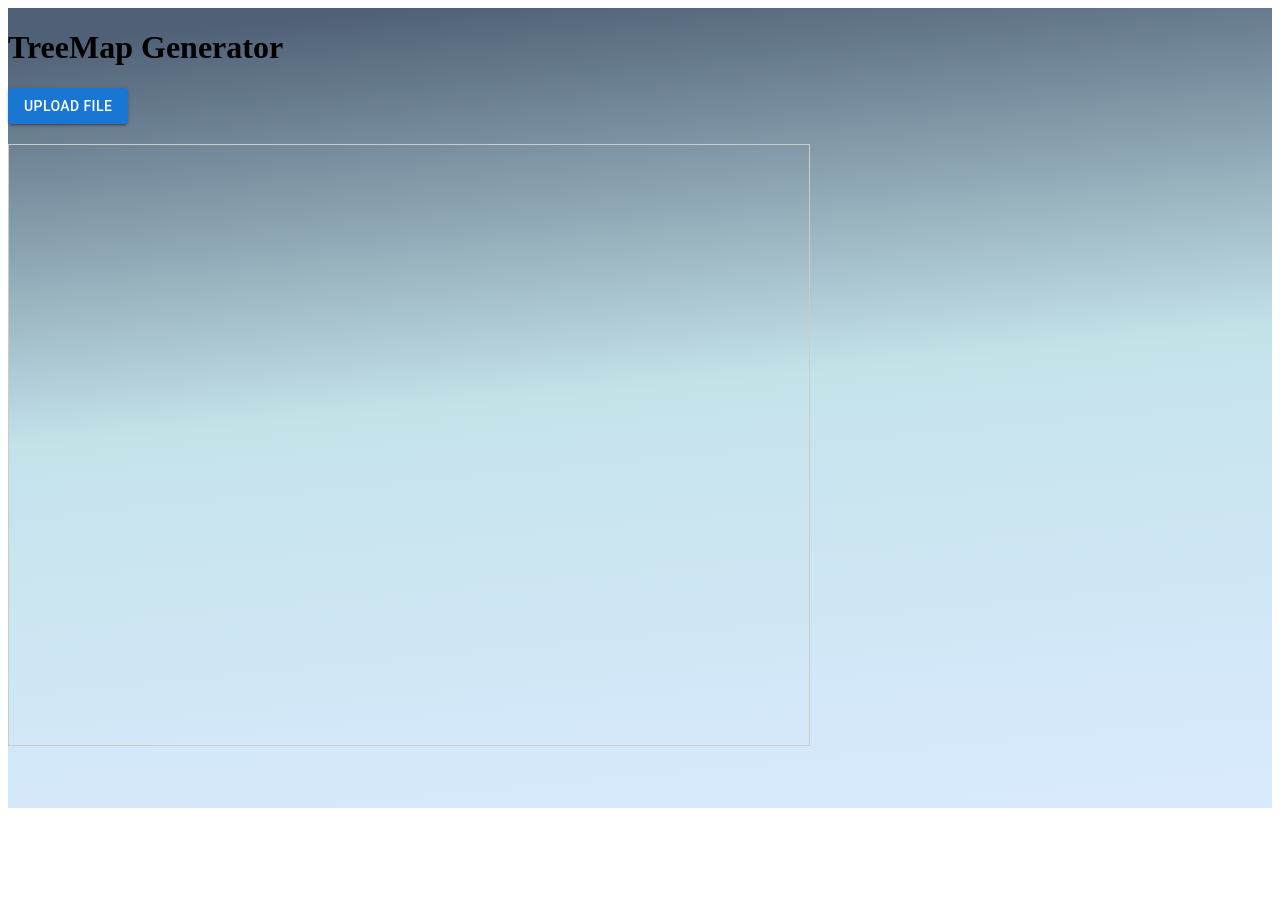
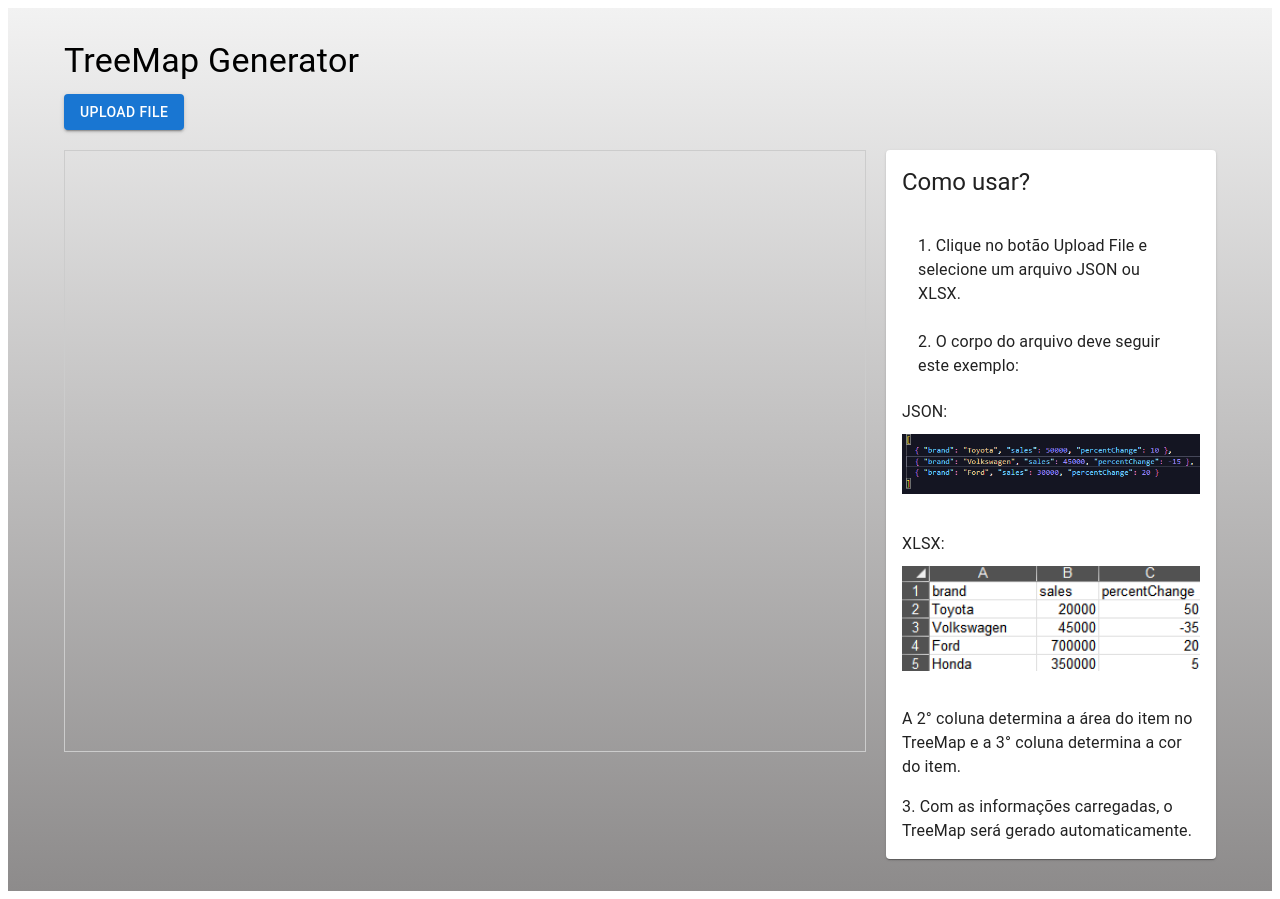
Before and after one commit to VeviciSoftware/treemap-generator, a React (Vite) app: page / in a window 1280 px wide. Before the commit the page ends 816 px from the top, so only its background shows below. Built offline with nearby package versions, Linux system fonts and the light colour scheme.

Commit message:
:lipstick: style: corrigindo layout e adicionando componente de Como Usar

```diff
--- a/src/App.jsx
+++ b/src/App.jsx
@@ -3,7 +3,7 @@ import styled from 'styled-components'
 import MainPage from './assets/components/MainPage'
 
 const FundoGradiente = styled.div`
-  background: linear-gradient(174.61deg, #506177 4.16%, #c4e3e9 48%, #d9eaff 96.76%);
+  background: linear-gradient(180deg, #F2F2F2 0%, #8d8b8b 100%);
   width: 100%;
   min-height: 100vh;
 `
@@ -30,7 +30,6 @@ function App() {
           </MainContainer>
         </AppContainer>
       </FundoGradiente>
-
     </>
   )
 }
--- /dev/null
+++ b/src/assets/components/HowToUse.jsx
@@ -0,0 +1,39 @@
+import { Paper, Typography, Box, List, ListItem, ListItemText } from '@mui/material';
+
+const HowToUse = () => {
+  return (
+    <Paper sx={{ p: 2, flex: 1 }}>
+      <Typography variant="h5" component="div" sx={{ flexGrow: 1, mb: 2 }}>
+        Como usar?
+      </Typography>
+      <List>
+        <ListItem>
+          <ListItemText primary="1. Clique no botão Upload File e selecione um arquivo JSON ou XLSX." />
+        </ListItem>
+        <ListItem>
+          <ListItemText primary="2. O corpo do arquivo deve seguir este exemplo:" />
+        </ListItem>
+      </List>
+      <Box sx={{ mb: 2 }}>
+        <Typography variant="subtitle1" component="div">
+          JSON:
+        </Typography>
+        <Box component="img" src="/public/JSONExample.png" alt="Exemplo de arquivo JSON" sx={{ width: '100%', mt: 1, mb: 2 }} />
+      </Box>
+      <Box sx={{ mb: 2 }}>
+        <Typography variant="subtitle1" component="div">
+          XLSX:
+        </Typography>
+        <Box component="img" src="/public/XLSXExample.png" alt="Exemplo de arquivo XLSX" sx={{ width: '100%', mt: 1, mb: 2 }} />
+      </Box>
+      <Typography variant="body1" component="div" sx={{ mb: 2 }}>
+        A 2° coluna determina a área do item no TreeMap e a 3° coluna determina a cor do item.
+      </Typography>
+      <Typography variant="body1" component="div">
+        3. Com as informações carregadas, o TreeMap será gerado automaticamente.
+      </Typography>
+    </Paper>
+  );
+};
+
+export default HowToUse;
--- a/src/assets/components/MainPage.jsx
+++ b/src/assets/components/MainPage.jsx
@@ -1,7 +1,8 @@
-import { useState } from 'react';
-import TreeMap from './TreeMap';
-import * as XLSX from 'xlsx';
-import { Button } from '@mui/material';
+import { useState } from "react";
+import TreeMap from "./TreeMap";
+import * as XLSX from "xlsx";
+import { Button, Container, Typography } from "@mui/material";
+import HowToUse from "./HowToUse";
 
 const MainPage = () => {
   const [carSalesData, setCarSalesData] = useState([]);
@@ -12,12 +13,17 @@ const MainPage = () => {
 
     reader.onload = (e) => {
       const data = e.target.result;
-      if (file.type === 'application/json') {
+      if (file.type === "application/json") {
         const jsonData = JSON.parse(data);
         setCarSalesData(jsonData);
-      } else if (file.type === 'application/vnd.openxmlformats-officedocument.spreadsheetml.sheet') {
+      } else if (
+        file.type ===
+        "application/vnd.openxmlformats-officedocument.spreadsheetml.sheet"
+      ) {
         const arrayBuffer = data;
-        const workbook = XLSX.read(new Uint8Array(arrayBuffer), { type: 'array' });
+        const workbook = XLSX.read(new Uint8Array(arrayBuffer), {
+          type: "array",
+        });
         const sheetName = workbook.SheetNames[0];
         const worksheet = workbook.Sheets[sheetName];
         const excelData = XLSX.utils.sheet_to_json(worksheet);
@@ -25,20 +31,25 @@ const MainPage = () => {
       }
     };
 
-    if (file.type === 'application/json') {
+    if (file.type === "application/json") {
       reader.readAsText(file);
-    } else if (file.type === 'application/vnd.openxmlformats-officedocument.spreadsheetml.sheet') {
+    } else if (
+      file.type ===
+      "application/vnd.openxmlformats-officedocument.spreadsheetml.sheet"
+    ) {
       reader.readAsArrayBuffer(file);
     }
   };
 
   return (
-    <div>
-      <h1>TreeMap Generator</h1>
+    <Container maxWidth="lg" sx={{ mt: 4, mb: 4 }}>
+      <Typography variant="h4" component="h1" gutterBottom>
+        TreeMap Generator
+      </Typography>
       <input
         type="file"
         accept=".json, .xlsx"
-        style={{ display: 'none' }}
+        style={{ display: "none" }}
         id="file-upload"
         onChange={handleFileUpload}
       />
@@ -47,10 +58,13 @@ const MainPage = () => {
           Upload File
         </Button>
       </label>
-      <div style={{ marginTop: '20px'}}>
+      <div style={{ display: "flex", marginTop: "20px", gap: "20px" }}>
+        <div style={{ flex: 1 }}>
           <TreeMap data={carSalesData} />
+        </div>
+        <HowToUse />
       </div>
-    </div>
+    </Container>
   );
 };
 
```
Also changed, not shown: example.json (+4 -4 lines), public/JSONExample.png (added), public/XLSXExample.png (added).
